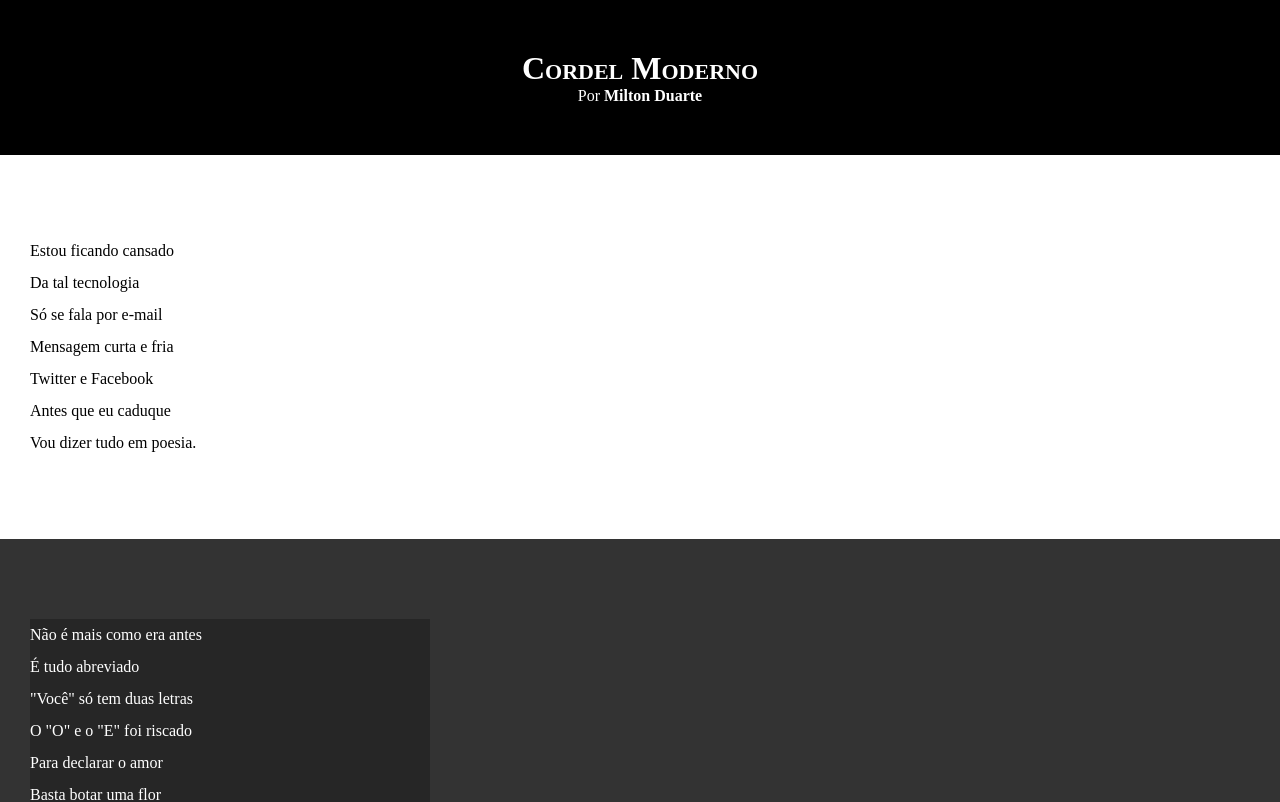
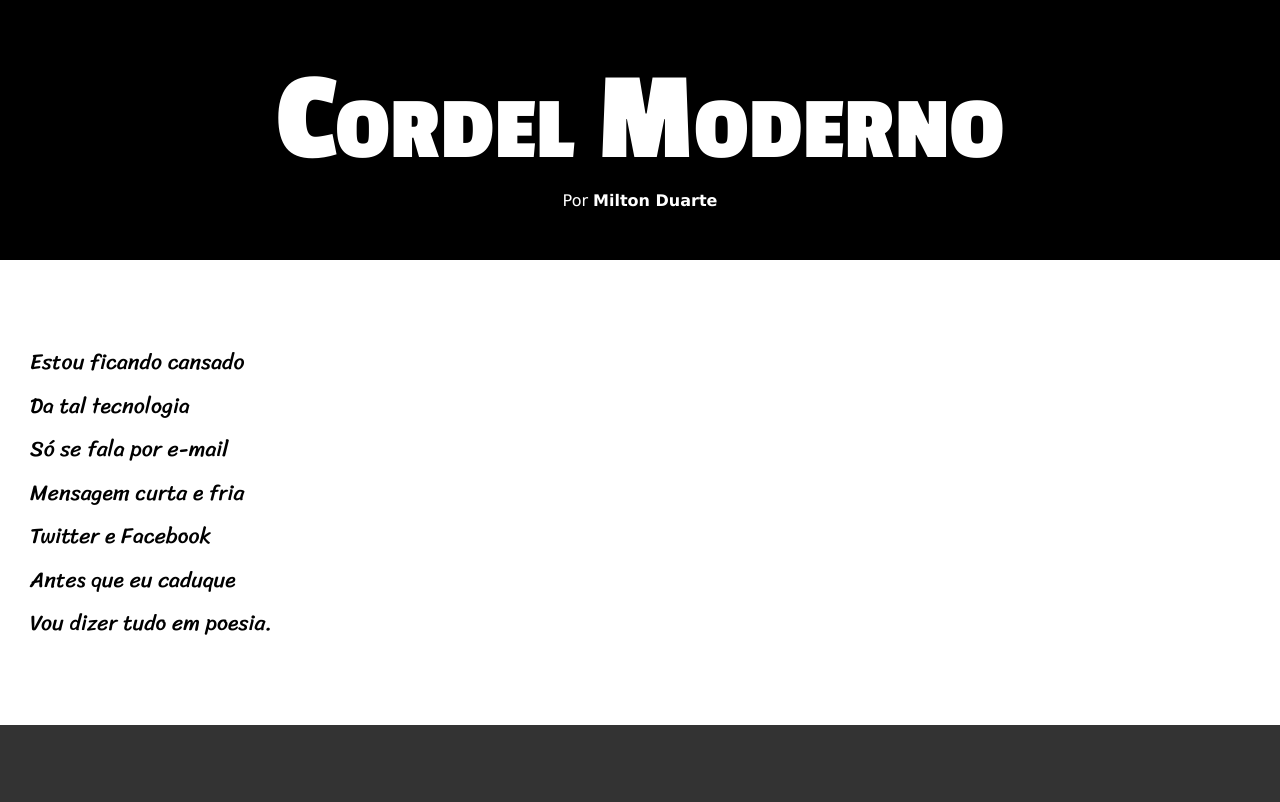
Before and after one commit to pedrovyctor/html-css, a plain HTML site: page HTML-CSS/Desafios/05/index.html in a window 1280 px wide. Shown: the top 802 px of the page. Drawn offline with Linux system fonts and the light colour scheme.

Commit message:
Atualização Desafio 5

```diff
--- a/HTML-CSS/Desafios/05/stilo/style.css
+++ b/HTML-CSS/Desafios/05/stilo/style.css
@@ -1,13 +1,24 @@
 @charset "UTF-8";
+@import url('https://fonts.googleapis.com/css2?family=Passion+One:wght@400;700;900&display=swap');
+
+@import url('https://fonts.googleapis.com/css2?family=Sriracha&display=swap');
+
+:root {
+    --fonte1: Verdana, Geneva, Tahoma, sans-serif;
+    --fonte2:'Passion One', cursive;
+    --fonte3: "Sriracha", cursive;
+}
 
  * {
     margin: 0px;
     padding: 0px;
+    font-size: 1em;
  }
 
  html, body {
     min-height: 100vh;
     background-color: darkgray;
+    font-family: var(--fonte1);
  }
 
  header {
@@ -20,6 +31,9 @@
     padding-top: 50px;
     /*text-transform: uppercase;*/
     font-variant: small-caps;
+    font-family: var(--fonte2);
+    font-size: 10vw;
+
  }
 
  header > p {
@@ -41,6 +55,8 @@
     padding-bottom: 10vh;
     line-height: 2em;
     padding-left: 30px;
+    font-family: var(--fonte3);
+    font-size: 1.7vw;
 
  }
 
@@ -55,7 +71,8 @@
  }
 
  section.imagen > p {
-    width: 400px;
+    display: inline-block;
+    padding: 5px;
     background-color: rgba(0, 0, 0, 0.253);
  }
 
```
